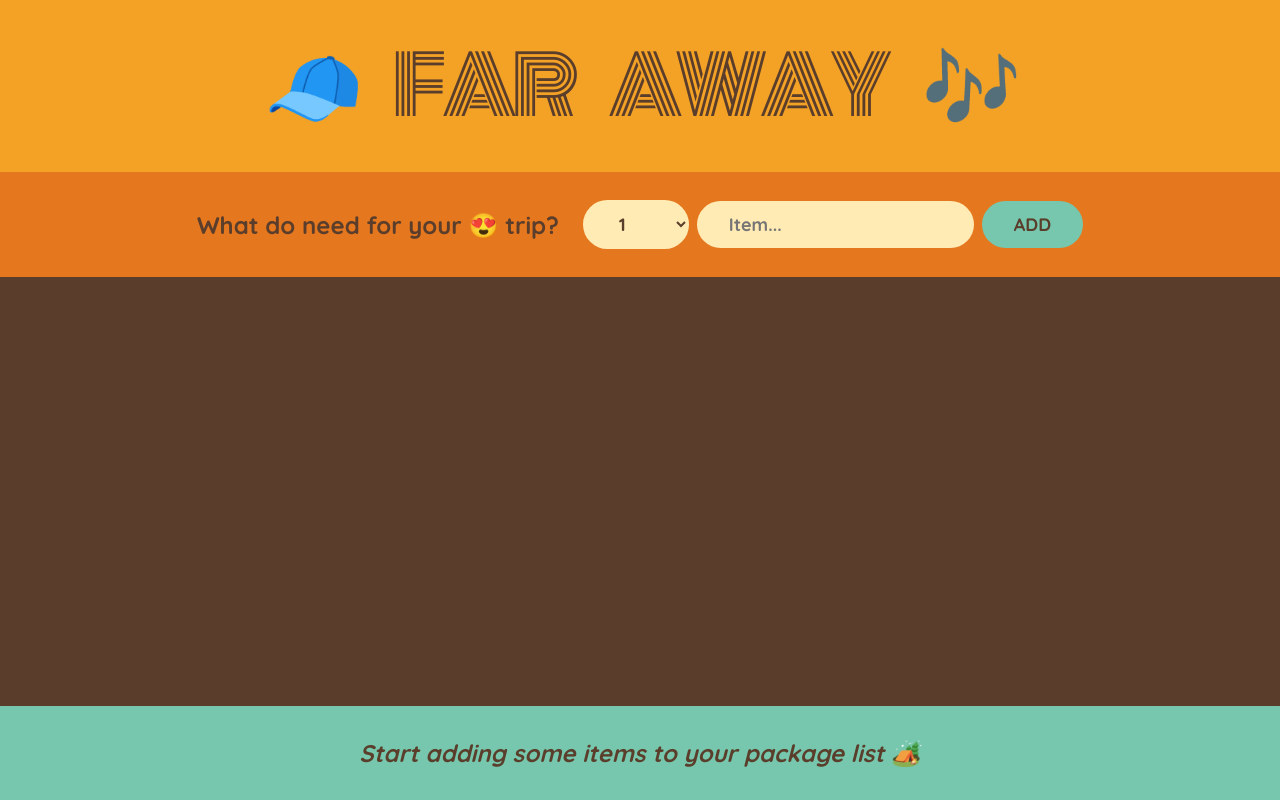
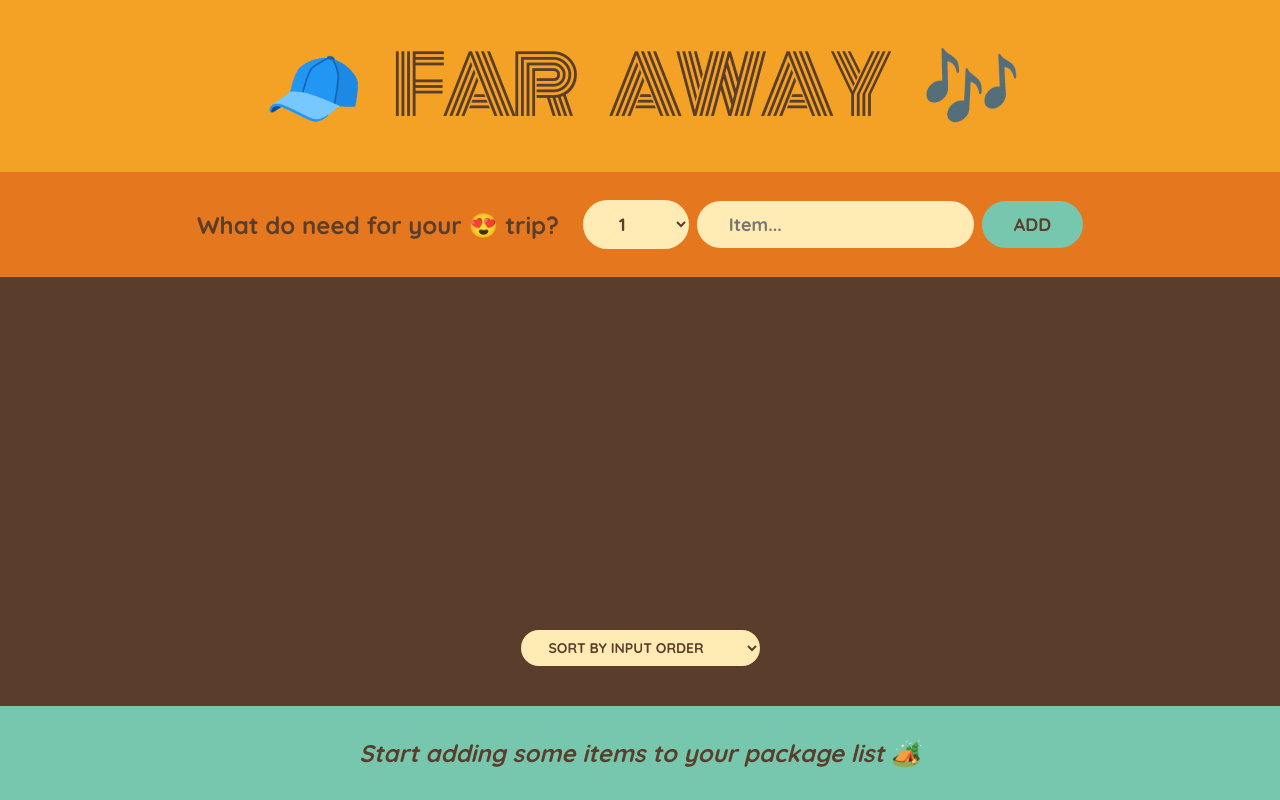
Before and after one commit to kimheang-born/03-react-travel-list, a React (Create React App) app: page / in a window 1280 px wide. Built offline with nearby package versions, Linux system fonts and the light colour scheme; the HTML template or start-up script is replaced by a standard one.

Commit message:
feat: add list sorting

```diff
--- a/src/App.js
+++ b/src/App.js
@@ -78,10 +78,24 @@
 }
 
 function PackageList({ items, onDeleteItem, onToggleItem }) {
+  const [sortBy, setSortBy] = useState('input');
+
+  let sortedItems;
+
+  if (sortBy === 'input') sortedItems = items;
+
+  if (sortBy === 'description')
+    sortedItems = items
+      .slice()
+      .sort((a, b) => a.description.localeCompare(b.description));
+
+  if (sortBy === 'packed')
+    sortedItems = items.slice().sort((a, b) => +a.packed - +b.packed);
+
   return (
     <div className="list">
       <ul>
-        {items.map((item) => (
+        {sortedItems.map((item) => (
           <Item
             item={item}
             onDeleteItem={onDeleteItem}
@@ -90,6 +104,14 @@
           />
         ))}
       </ul>
+
+      <div className="actions">
+        <select value={sortBy} onChange={(e) => setSortBy(e.target.value)}>
+          <option value="input">Sort by input order</option>
+          <option value="description">Sort by description</option>
+          <option value="packed">Sort by packed status</option>
+        </select>
+      </div>
     </div>
   );
 }
```
